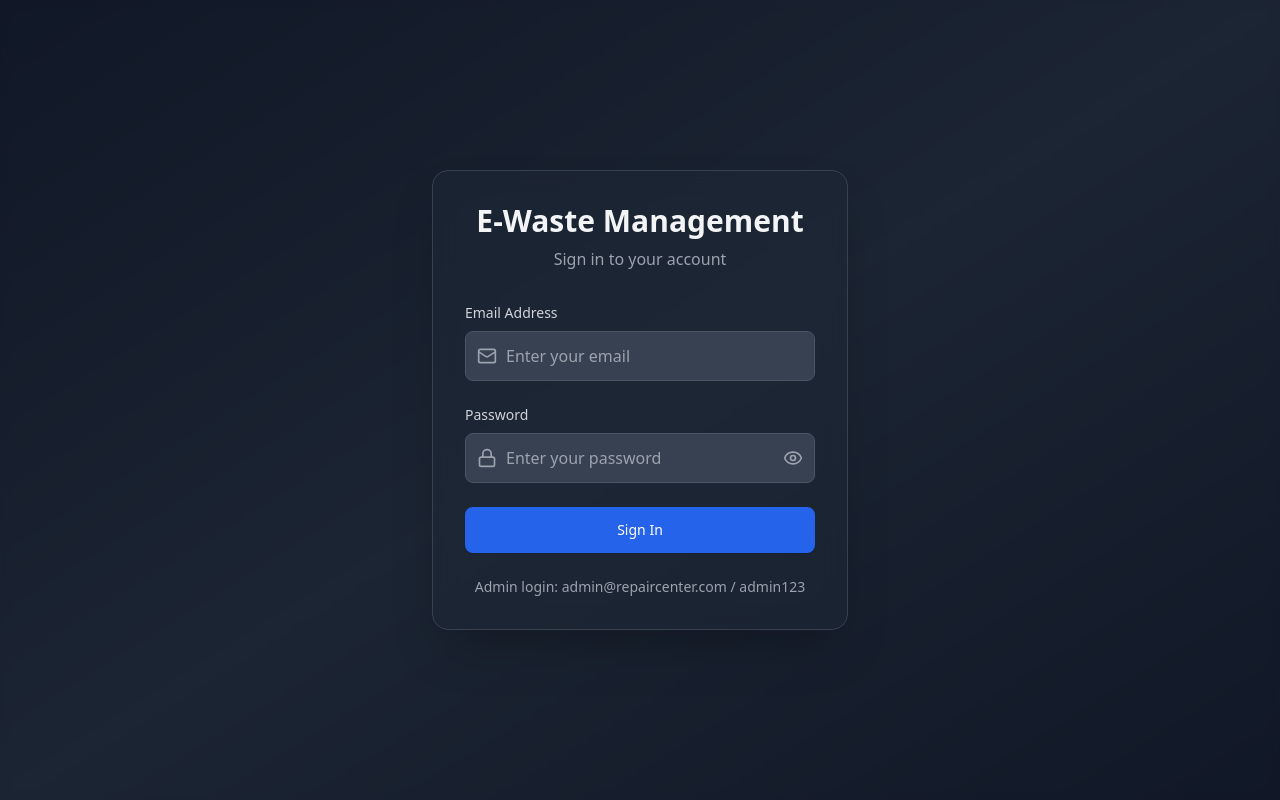
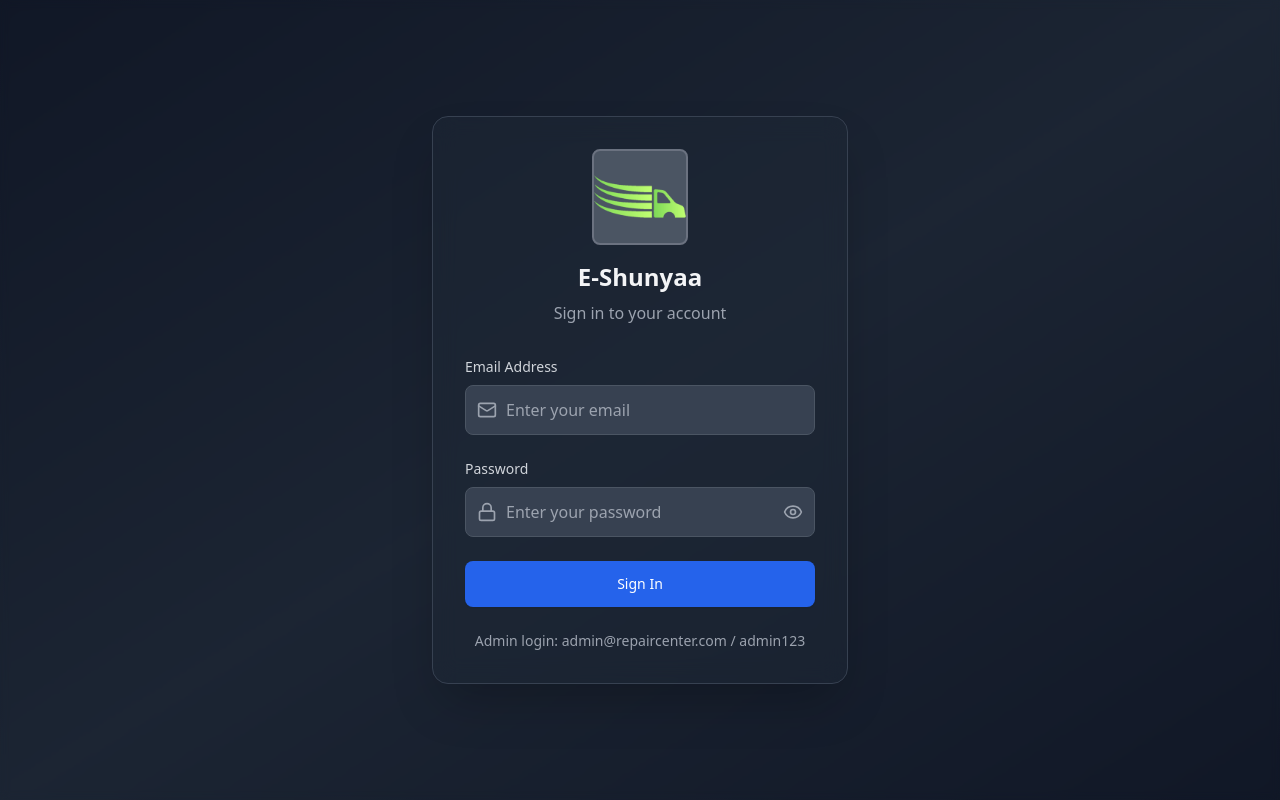
Before and after one commit to decode-soumyadipta/super_eureka, a React (Vite) app in the folder Center/: page /login in a window 1280 px wide. Built offline with nearby package versions, Linux system fonts and the light colour scheme.

Commit message:
feat: Add logo to LoginPage with error handling for image loading

```diff
--- a/Center/src/pages/LoginPage.jsx
+++ b/Center/src/pages/LoginPage.jsx
@@ -68,7 +68,25 @@ const LoginPage = () => {
       >
         <div className='bg-gray-800 bg-opacity-50 backdrop-blur-md shadow-2xl rounded-2xl p-8 border border-gray-700'>
           <div className='text-center mb-8'>
-            <h2 className='text-3xl font-bold text-gray-100 mb-2'>E-Waste Management</h2>
+            {/* Logo Image */}
+            <div className='flex justify-center mb-4'>
+              <div className='w-24 h-24 bg-gray-600 rounded-lg flex items-center justify-center border-2 border-gray-500 overflow-hidden'>
+                <img
+                  src="/ds,mv.png"
+                  alt="E-Waste Management Logo"
+                  className='w-full h-full object-contain'
+                  onError={(e) => {
+                    e.target.style.display = 'none';
+                    e.target.nextSibling.style.display = 'flex';
+                  }}
+                />
+                <div className='text-gray-400 text-sm text-center hidden flex-col items-center justify-center'>
+                  <div className='mb-1'>📷</div>
+                  <div>Logo</div>
+                </div>
+              </div>
+            </div>
+            <h3 className='text-2xl font-bold text-gray-100 mb-2'>E-Shunyaa</h3>
             <p className='text-gray-400'>Sign in to your account</p>
           </div>
 
```
Also changed, not shown: Center/public/ds,mv.png (added).
